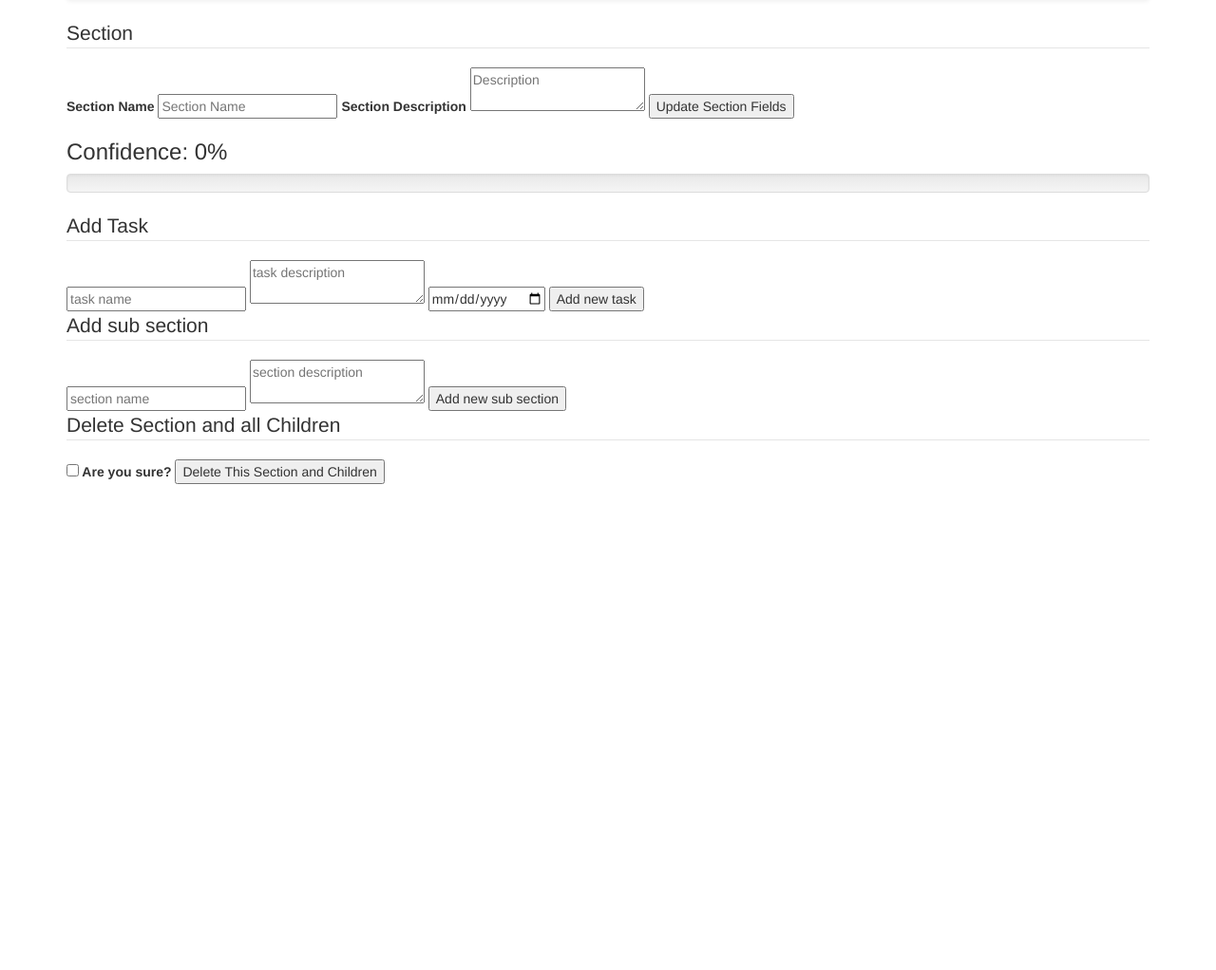
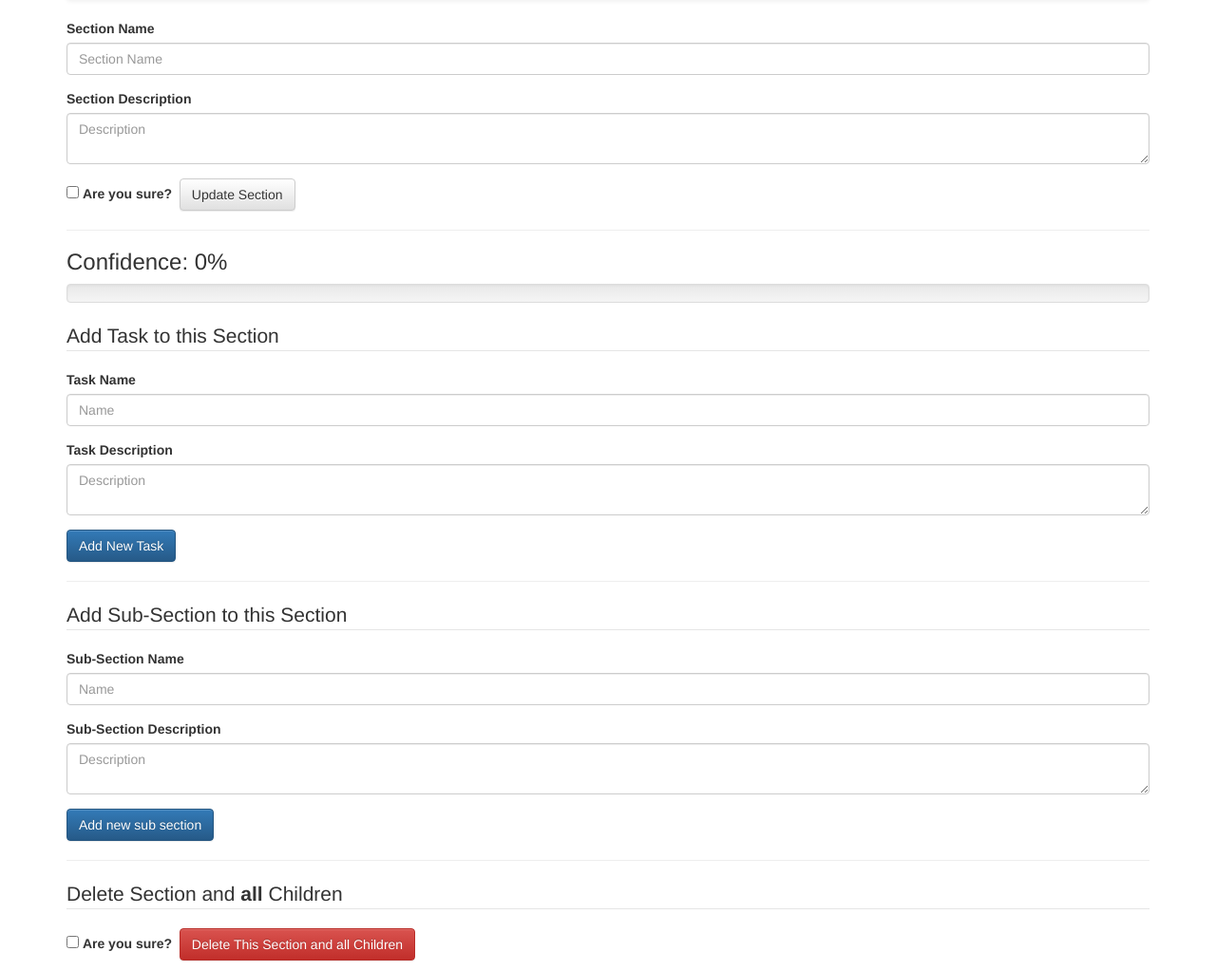
Before and after one commit to dyns/flask_interview_topics, a Flask app: template app/templates/section.html in a window 1280 px wide. Shown: the part 62-1084 px from the top of the page at 95% size. Before the commit the page ends 572 px from the top, so only its background shows below. Run offline with Flask 2, Linux system fonts and the light colour scheme; the template is opened without the code that fills it, so the values that code supplies are empty; some libraries are stand-ins or nearby versions.

Commit message:
Update section detail page

```diff
--- a/app/templates/section.html
+++ b/app/templates/section.html
@@ -1,51 +1,74 @@
  {% extends "base.html" %} {% block content %}
+
+<h1>{{sec.title}}</h1>
 
 <form class="pure-form pure-form-stacked">
     <fieldset>
-        <legend>Section</legend>
+        <div class="form-group">
+            <label for="header-section-name">Section Name</label>
+            <input required class="form-control" id="header-section-name" type="text" name="title" placeholder="Section Name" value="{{sec.title}}" />
+        </div>
 
-  <label for="header-section-name">Section Name</label>
-<input id="header-section-name" type="text" name="title" placeholder="Section Name" value="{{sec.title}}" />
+        <div class="form-group">
+            <label for="header-section-description">Section Description</label>
+            <textarea class="form-control" id="header-section-description" name="description" placeholder="Description">{{sec.description}}</textarea>
+        </div>
 
-        <label for="header-section-description">Section Description</label>
-        <textarea id="header-section-description" name="description" placeholder="Description">{{sec.description}}</textarea>
-
-        <button type="submit" class="pure-button pure-button-primary">Update Section Fields</button>
+        <label for="update-confirm"><input required id="update-confirm" name="update-section" type="checkbox" value="update">&nbsp;Are you sure?&nbsp;</label>
+        <button type="submit" class="btn btn-default">Update Section</button>
     </fieldset>
 </form>
 
-<h3>Confidence: {{ (sec.completed_tasks / sec.total_tasks * 100) | int}}&#37;</h3>
+<hr />
+<h3>Confidence: {{ (sec.completed_tasks / sec.total_tasks * 100) | int}}&#37;</h3> {% with sections=sec.sub_sections, top_section_tasks=sec.tasks%} {% include "partials/section-list.html" %} {% endwith %}
 
+<form method="post" action="/task">
+    <legend>Add Task to this Section</legend>
+    <fieldset>
+        <div class="form-group">
+            <label for="new-task-name">Task Name</label>
+            <input id="new-task-name" class="form-control" type="text" name="title" placeholder="Name" required/>
+        </div>
 
-{% with sections=sec.sub_sections, top_section_tasks=sec.tasks%} {% include "partials/section-list.html" %} {% endwith %}
+        <div class="form-group">
+            <label for="new-task-description">Task Description</label>
+            <textarea class="form-control" id="new-task-description" name="description" placeholder="Description"></textarea>
+        </div>
 
-<form method="post" action="/task" class="pure-form">
-    <legend>Add Task</legend>
-    <fieldset>
-        <input type="text" name="title" placeholder="task name" />
-        <textarea name="description" placeholder="task description"></textarea>
         <input type="hidden" name="parent" value={{sec.id}} />
-        <input type="date" name="due-date" />
-        <button type="submit" class="pure-button pure-button-primary">Add new task</button>
+        <button type="submit" class="btn btn-primary">Add New Task</button>
     </fieldset>
 </form>
 
-<form method="post" class="pure-form" action="/">
-    <legend>Add sub section</legend>
+<hr />
+
+<form method="post" action="/">
+    <legend>Add Sub-Section to this Section</legend>
     <fieldset>
-        <input type="text" name="title" placeholder="section name" />
-        <textarea name="description" placeholder="section description"></textarea>
+        <div class="form-group">
+          <label for="new-sub-section-name">Sub-Section Name</label>
+          <input class="form-control" id="new-sub-section-name" type="text" name="title" placeholder="Name" required/>
+        </div>
+
+        <div class="form-group">
+          <label for="new-sub-section-name">Sub-Section Description</label>
+          <textarea class="form-control" id="new-sub-section-description" name="description" placeholder="Description"></textarea>
+        </div>
+
         <input type="hidden" value="{{sec.id}}" name="parent-id" />
         <input type="hidden" value={{sec.id}} name="parent-id" />
-        <button type="submit" class="pure-button pure-button-primary">Add new sub section</button>
+
+        <button type="submit" class="btn btn-primary">Add new sub section</button>
     </fieldset>
 </form>
 
-<form method="post" action="/s/{{sec.id}}" class="pure-form">
+<hr />
+
+<form method="post" action="/s/{{sec.id}}">
     <fieldset>
-        <legend>Delete Section and all Children</legend>
-        <label for="del-confirm"><input required id="del-confirm" name="delete-sec" type="checkbox" value="delete"> Are you sure?</label>
-        <button type="submit" class="pure-button pure-button-primary">Delete This Section and Children</button>
+        <legend>Delete Section and <strong>all</strong> Children</legend>
+        <label for="del-confirm"><input required id="del-confirm" name="delete-sec" type="checkbox" value="delete">&nbsp;Are you sure?&nbsp;</label>
+        <button type="submit" class="btn btn-danger">Delete This Section and all Children</button>
     </fieldset>
 </form>
 
```
